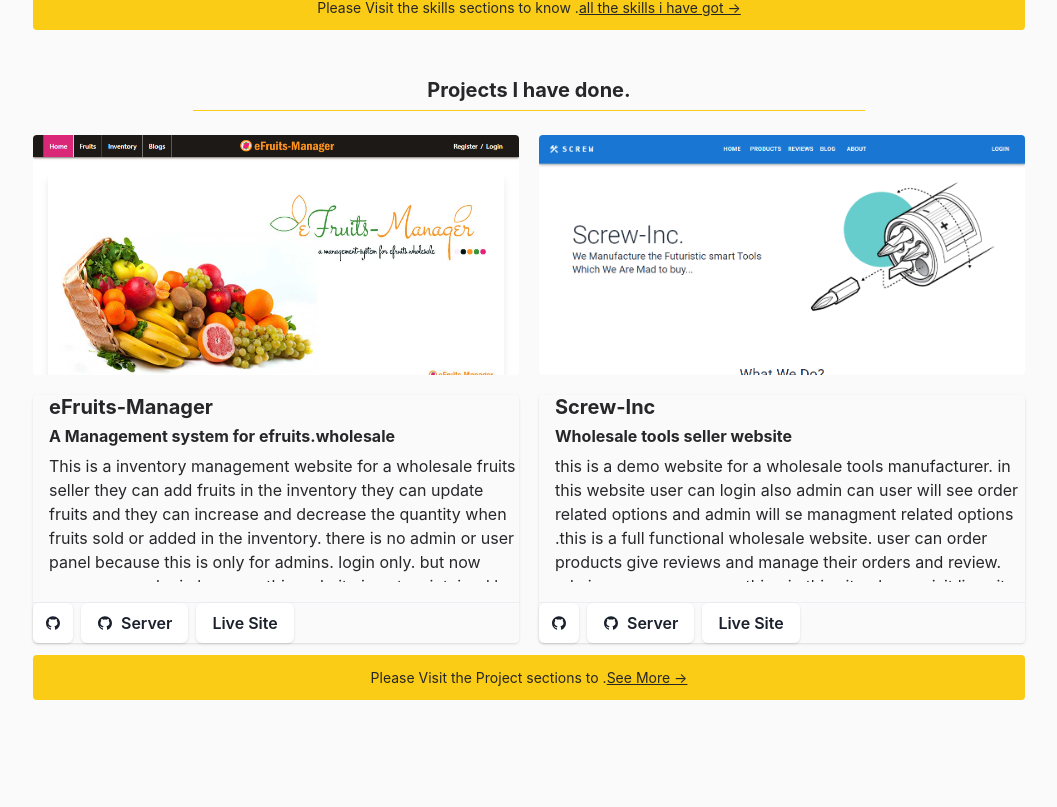
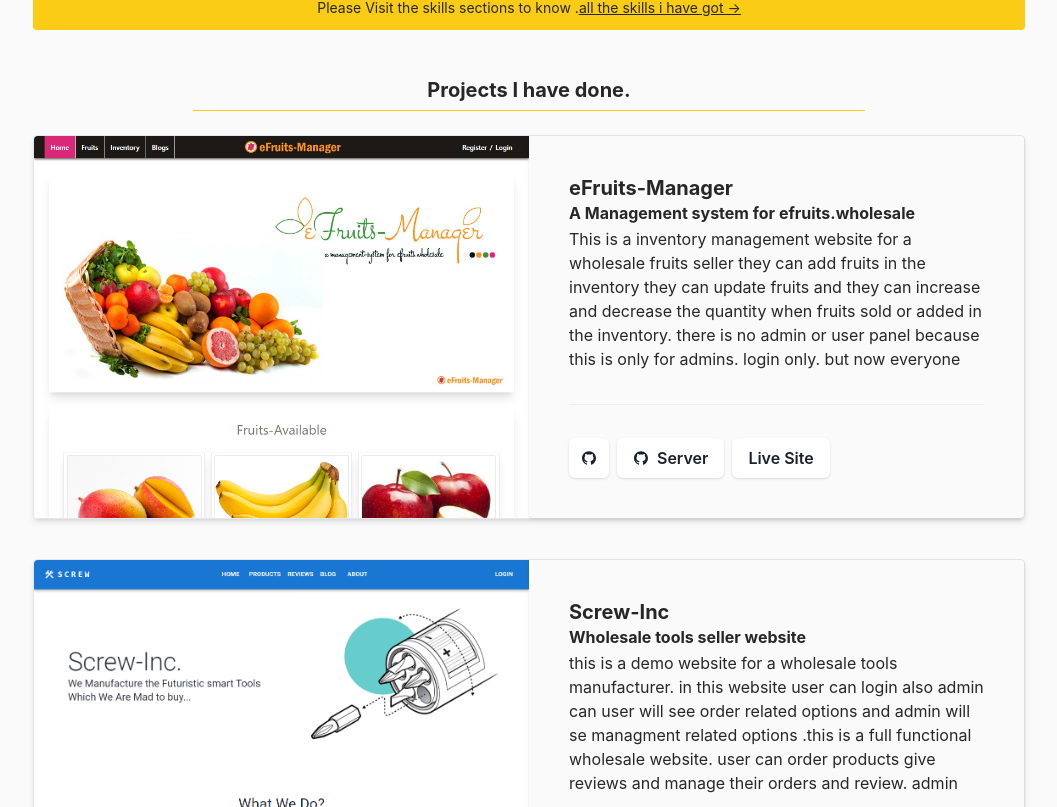
Before and after one commit to JuelHossain/Portfolio, a React (Create React App) app: page / in a window 1280 px wide. Shown: the part 1193-2000 px from the top of the page, without its empty margins (111-1168 px from the left). Built offline with nearby package versions, Linux system fonts and the light colour scheme.

Commit message:
projects card changed

```diff
--- a/src/Pages/Projects/Projects.js
+++ b/src/Pages/Projects/Projects.js
@@ -54,7 +54,7 @@ const Projects = ({ home, size }) => {
         Projects I have done.
       </Heading>
       <hr className="mb-6 mx-40 border-yellow-400" />
-      <SimpleGrid columns={[1, 1, 2]} spacing="5">
+      <SimpleGrid columns={1} spacing="10">
         {projects.slice(0, size).map((project, index) => {
           const { screen, name, title, about, git, server, live } =
             project ?? {};
--- a/src/Pages/Projects/ProjectsCard.js
+++ b/src/Pages/Projects/ProjectsCard.js
@@ -4,20 +4,20 @@ import {  Image, VStack, Heading, Text, IconButton, HStack, Button, Box, Divider
 const ProjectsCard = ({ name, title, about, screen, git, live, server }) => {
 
     return (
-      <Box  className=" rounded relative block dark:bg-gray-800">
-        <Box className=" rounded h-96 sm:h-72 md:h-60 hover:overflow-auto overflow-hidden">
+      <Box  className=" rounded relative  dark:bg-gray-800 flex md:h-96 shadow-md border flex-col md:flex-row">
+        <Box className=" rounded-l md:h-full hover:overflow-auto overflow-hidden md:flex-1 md:basis-1/2 h-60 sm:h-80">
           <Image
             alt="screenshot"
-            className=" object-cover object-top w-full "
+            className="object-top w-full "
             src={screen}
           />
         </Box>
 
-        <Box className=" rounded shadow">
-          <VStack className="items-start my-5 pl-4">
+        <Box className=" rounded shadow md:flex-1 md:basis-1/2 md:p-10 p-4 justify-between gap-5 flex flex-col">
+          <VStack className="items-start gap-1">
             <Heading size={"md"}> {name}</Heading>
             <Heading  size={"sm"}> {title}</Heading>
-            <Text className="h-32 hover:overflow-auto text-clip overflow-hidden">{about}</Text>
+            <Text className="md:h-36 hover:overflow-auto text-clip overflow-hidden">{about}</Text>
           </VStack>
           <Divider />
           <HStack className="">
```
